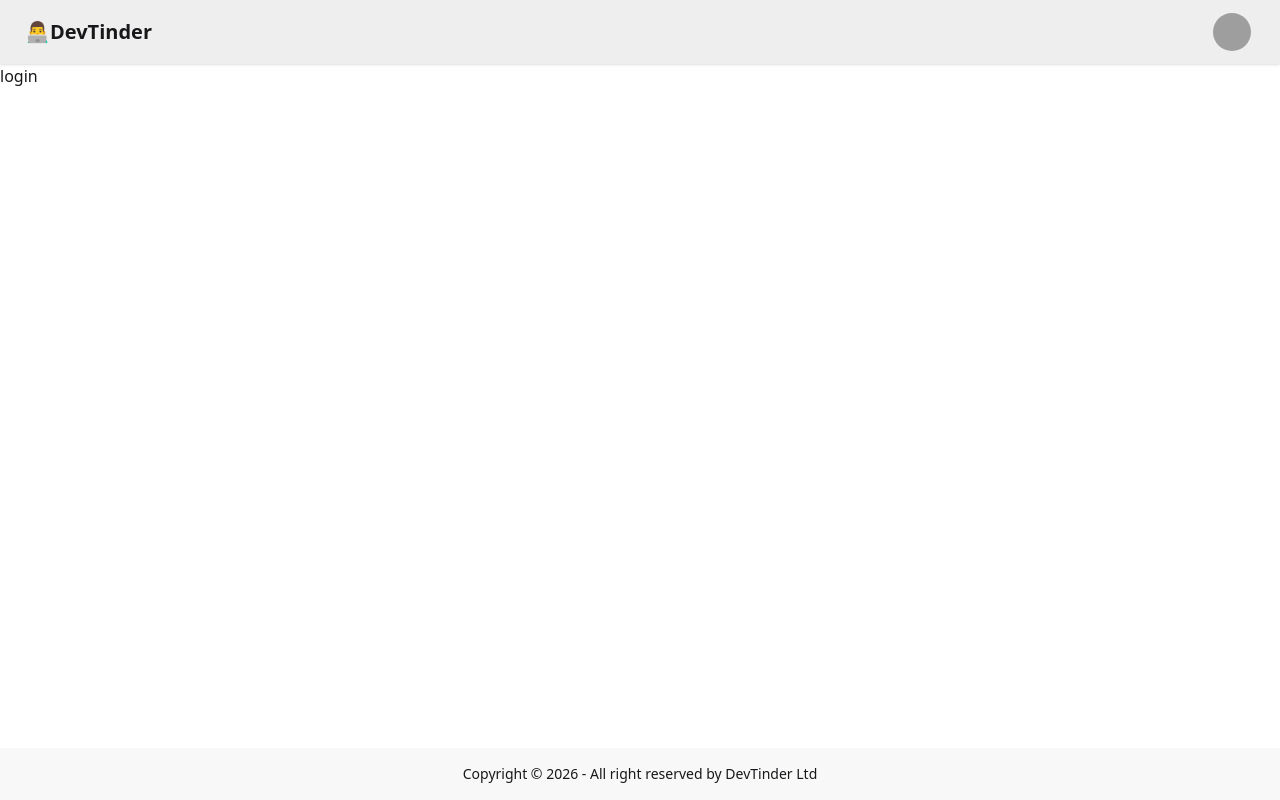
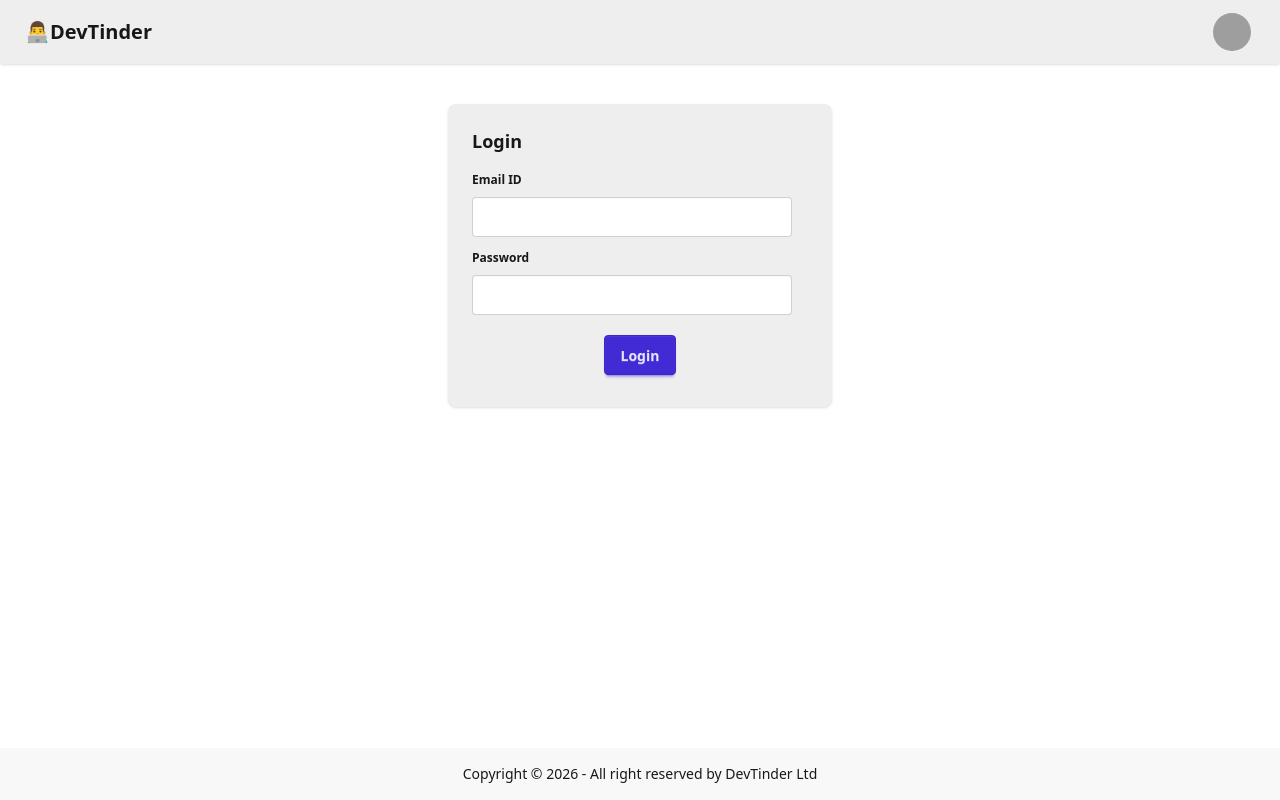
Before and after one commit to theflashyash99/devTinder-web-, a React (Vite) app: page /login in a window 1280 px wide. Built offline with nearby package versions, Linux system fonts and the light colour scheme; grey boxes are pictures that could not be loaded.

Commit message:
create Login

```diff
--- a/src/Login.jsx
+++ b/src/Login.jsx
@@ -1,11 +1,45 @@
-import React from 'react'
+import React, { useState } from "react";
 
 const Login = () => {
+  const [emailId, setEmailId] = useState();
+  const [password, setPassword] = useState();
+
   return (
-    <div>
-      login
+    <div className="flex justify-center my-10">
+      <div className="card bg-base-300 w-96 shadow-sm">
+        <div className="card-body">
+          <h2 className="card-title">Login</h2>
+          <div>
+            <fieldset className="fieldset">
+              <legend className="fieldset-legend">Email ID</legend>
+              <input
+                type="text"
+                className="input"
+                value={emailId}
+                placeholder=""
+                onChange={(e) => setEmailId(e.target.value)}
+              />
+            </fieldset>
+
+            <fieldset className="fieldset">
+              <legend className="fieldset-legend">Password</legend>
+              <input
+                type="text"
+                className="input"
+                value={password}
+                placeholder=""
+                onChange={(e) => setPassword(e.target.value)}
+              />
+            </fieldset>
+          </div>
+
+          <div className="card-actions justify-center m-2">
+            <button className="btn btn-primary">Login</button>
+          </div>
+        </div>
+      </div>
     </div>
-  )
-}
+  );
+};
 
-export default Login
+export default Login;
```
